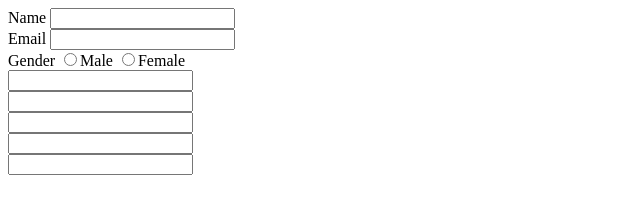
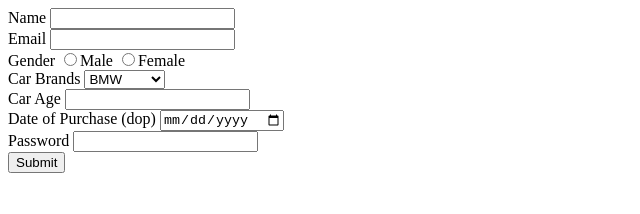
Before and after one commit to acciojob/car-insurance-form-ShariqShaikh33, a website: page main.html in a window 1280 px wide. Shown: the whole page, without its empty margins (0-640 px from the left). Drawn offline with Linux system fonts and the light colour scheme.

Commit message:
created a submission

```diff
--- a/main.html
+++ b/main.html
@@ -17,29 +17,32 @@
 		<input id="Email" type="email" required>
 		<br>
 
-		<label for="gender_m">Gender</label>
-		<input type="radio" name="gender">Male
-		<input type="radio" name="gender">Female
+		<label for="gender_m,gender_f">Gender</label>
+		<input id="gender_m" type="radio" name="gender">Male
+		<input id="gender_f" type="radio" name="gender">Female
 		<br>
 
-		<label></label>
-		<input>
+		<label for="cars">Car Brands</label>
+		<select id="cars">
+			<option>BMW</option>
+			<option>Audi</option>
+			<option>Mercedez</option>
+		</select>
 		<br>
 
-		<label></label>
-		<input>
+		<label for="carage">Car Age</label>
+		<input id="carage" type="number" required>
 		<br>
 
-		<label></label>
-		<input>
+		<label for="dop">Date of Purchase (dop)</label>
+		<input id="dop" type="Date" required>
 		<br>
 
-		<label></label>
-		<input>
+		<label for="password">Password</label>
+		<input id="password" type="password" required>
 		<br>
 
-		<label></label>
-		<input>
+		<button type="submit" >Submit</button>
 		<br>
 	</form>
     <script type="text/javascript" src="./script.js">
```
